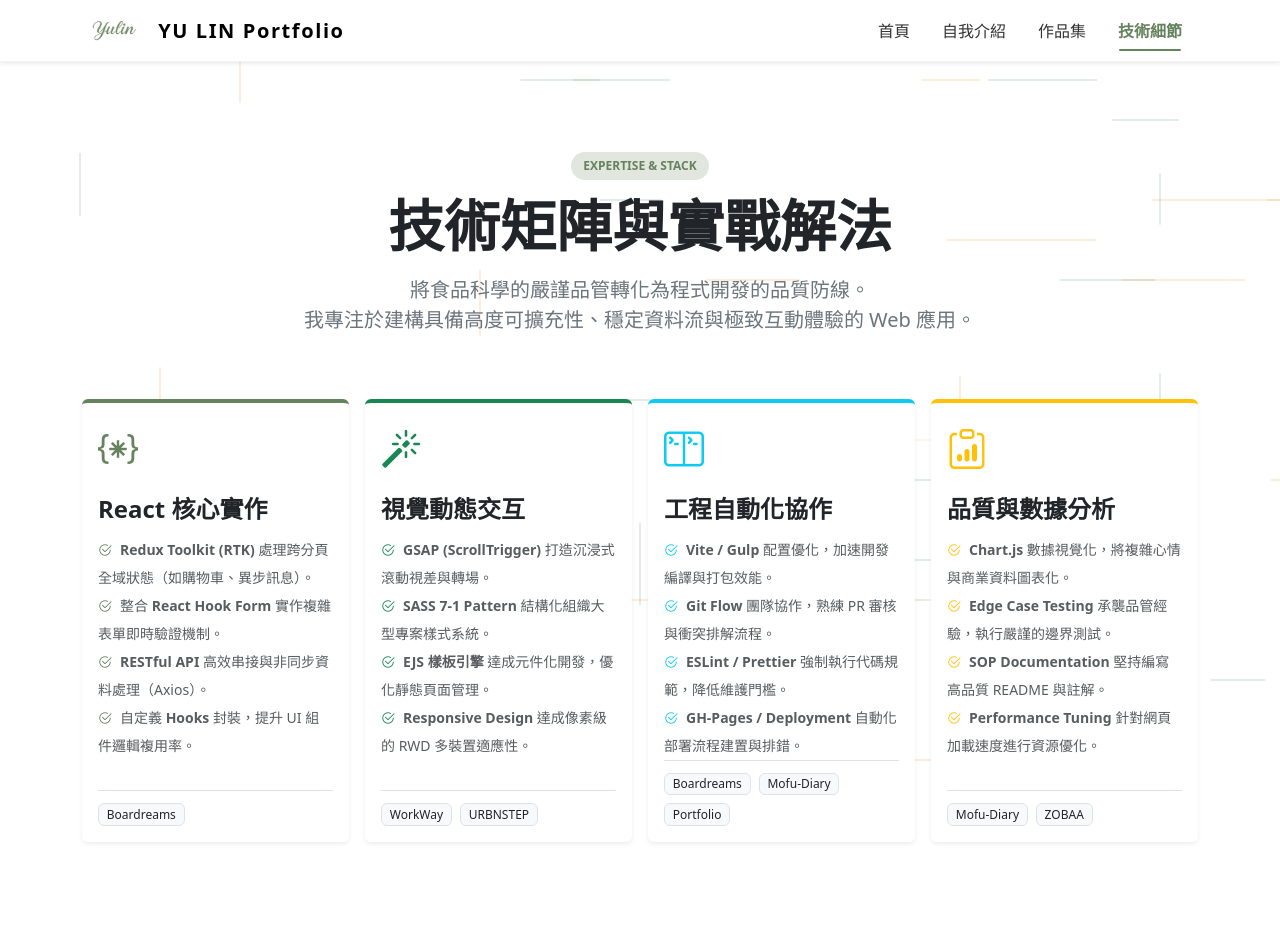
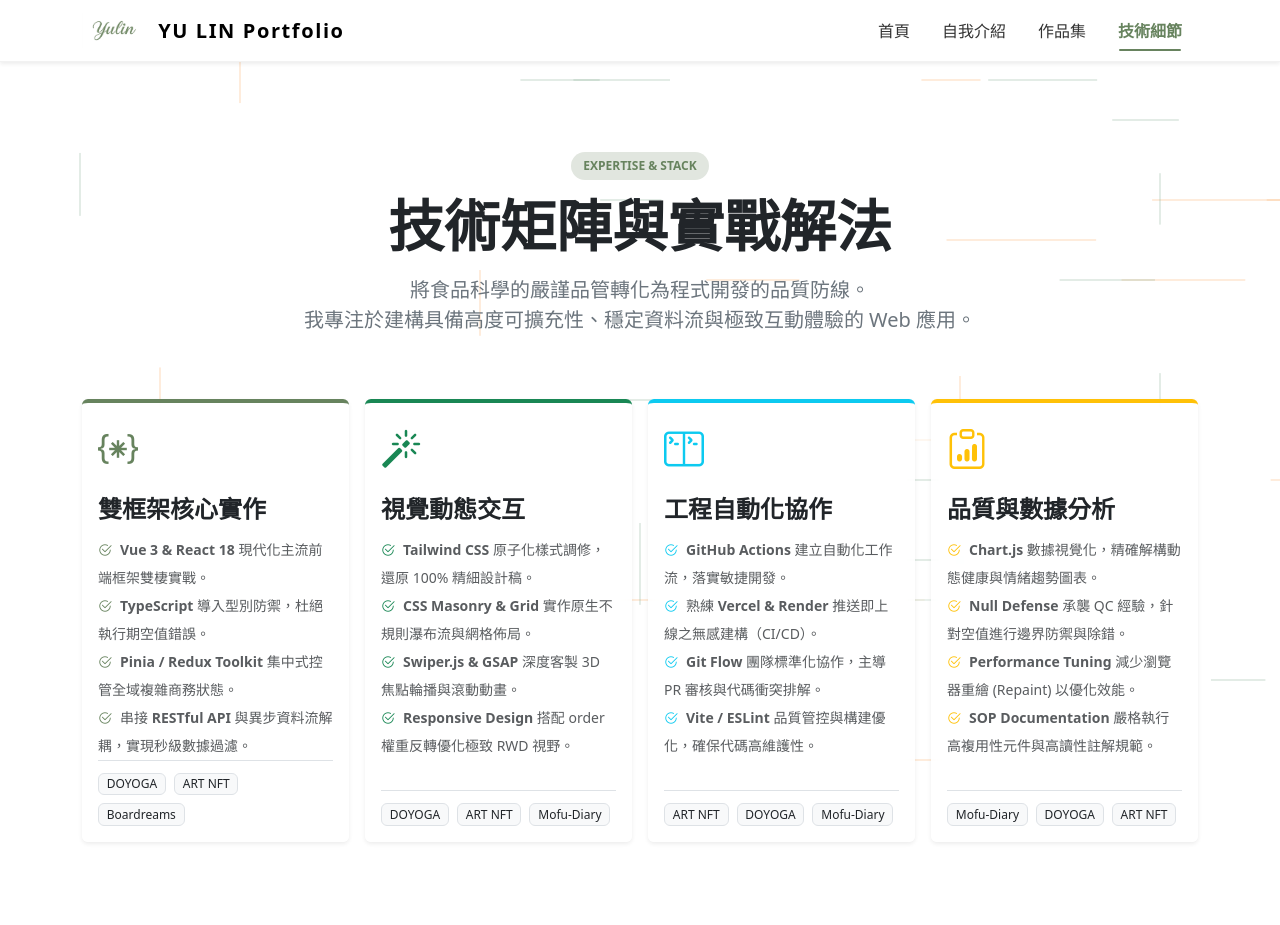
Before and after one commit to snoesugar/personal-portfolio-react, a React (Vite) app: page /#/skills in a window 1280 px wide. Shown: the top 925 px of the page. Built offline with nearby package versions, Linux system fonts and the light colour scheme.

Commit message:
feat: 更新技能與經驗描述，強調雙框架與強型別技術，增強可讀性與專業性

```diff
--- a/src/pages/About.jsx
+++ b/src/pages/About.jsx
@@ -347,45 +347,56 @@ const About = () => {
           </div>
 
           <div className="row g-4 tech-grid">
-            {/* 前端核心 */}
-            <div className="col-lg-4 tech-card">
+            {/* 雙框架與核心 */}
+            <div className="col-md-6 col-lg-3 tech-card">
               <div className="p-4 h-100 border-start border-4 border-primary bg-light shadow-sm">
-                <h5 className="fw-bold mb-3"><i className="bi bi-code-slash me-2"></i>前端核心開發</h5>
-                <ul className="list-unstyled small text-secondary lh-lg">
-                  <li><strong>語言與框架：</strong>React, JavaScript (ES6+), HTML5/CSS3</li>
-                  <li><strong>樣式與動態：</strong>SASS(SCSS), GSAP 高互動動畫</li>
-                  <li><strong>建置管理：</strong>Vite, Git/GitHub 版本控管</li>
+                <h5 className="fw-bold mb-3"><i className="bi bi-code-slash me-2"></i>雙框架核心開發</h5>
+                <ul className="list-unstyled small text-secondary lh-lg mb-0">
+                  <li><strong>核心語言：</strong>TypeScript, JavaScript (ES6+), HTML5/CSS3</li>
+                  <li><strong>雙現代框架：</strong>Vue 3 (Composition API), React 18</li>
+                  <li><strong>表單與驗證：</strong>VeeValidate, React Hook Form</li>
                 </ul>
               </div>
             </div>
 
-            {/* UI 實作 */}
-            <div className="col-lg-4 tech-card">
+            {/* 狀態與資料流 */}
+            <div className="col-md-6 col-lg-3 tech-card">
               <div className="p-4 h-100 border-start border-4 border-primary bg-light shadow-sm">
-                <h5 className="fw-bold mb-3"><i className="bi bi-layout-sidebar-inset me-2"></i>UI 互動與樣式</h5>
-                <ul className="list-unstyled small text-secondary lh-lg">
-                  <li><strong>CSS 體系：</strong>Bootstrap 5, Tailwind CSS</li>
-                  <li><strong>響應式設計：</strong>RWD 獨立切版與跨裝置優化</li>
-                  <li><strong>相容性處理：</strong>跨瀏覽器不穩定痛點調修</li>
+                <h5 className="fw-bold mb-3"><i className="bi bi-diagram-3-fill me-2"></i>狀態控管與異步資料</h5>
+                <ul className="list-unstyled small text-secondary lh-lg mb-0">
+                  <li><strong>全域狀態管理：</strong>Pinia, Redux Toolkit (RTK)</li>
+                  <li><strong>非同步資料流：</strong>RESTful API 串接, Axios</li>
+                  <li><strong>視圖解耦：</strong>Computed 響應式資料過濾, Custom Hooks 封裝</li>
                 </ul>
               </div>
             </div>
 
-            {/* 軟實力 */}
-            <div className="col-lg-4 tech-card">
+            {/* 樣式、動效與環境 */}
+            <div className="col-md-6 col-lg-3 tech-card">
               <div className="p-4 h-100 border-start border-4 border-primary bg-light shadow-sm">
-                <h5 className="fw-bold mb-3"><i className="bi bi-cpu-fill me-2"></i>軟實力與工程思維</h5>
-                <ul className="list-unstyled small text-secondary lh-lg">
-                  <li><strong>QA/QC 思維：</strong>邏輯除錯與邊界條件測試</li>
-                  <li><strong>跨部門轉譯：</strong>技術需求與非技術部門對接</li>
-                  <li><strong>SOP 化開發：</strong>確保代碼一致性與可維護性</li>
+                <h5 className="fw-bold mb-3"><i className="bi bi-layout-sidebar-inset me-2"></i>介面與自動化工程</h5>
+                <ul className="list-unstyled small text-secondary lh-lg mb-0">
+                  <li><strong>樣式與 RWD：</strong>Tailwind CSS, SCSS (7-1 Pattern/BEM)</li>
+                  <li><strong>互動媒體效果：</strong>Swiper.js, GSAP 滾動動畫, Chart.js</li>
+                  <li><strong>工程化與部署：</strong>Vite, Git Flow, CI/CD (GitHub Actions, Vercel)</li>
+                </ul>
+              </div>
+            </div>
+
+            {/* 軟實力與工程思維 */}
+            <div className="col-md-6 col-lg-3 tech-card">
+              <div className="p-4 h-100 border-start border-4 border-primary bg-light shadow-sm">
+                <h5 className="fw-bold mb-3"><i className="bi bi-cpu-fill me-2"></i>跨界思維與品管精神</h5>
+                <ul className="list-unstyled small text-secondary lh-lg mb-0">
+                  <li><strong>QC/R&D 除錯精神：</strong>嚴謹防線測試、初始路由空值（Null）防禦</li>
+                  <li><strong>商業敏銳度：</strong>超市運營邏輯轉譯、引導式 UI/UX 優化商務轉換</li>
+                  <li><strong>跨團隊溝通：</strong>技術負責人（主導 PR 審核）、跨部門需求精準對接</li>
                 </ul>
               </div>
             </div>
           </div>
         </div>
       </section>
-
       {/* --- Section 6: 具體事實 (專案成果) --- */}
       <section className="about-section py-9 container">
         <div className="text-center mb-6">
@@ -430,9 +441,23 @@ const About = () => {
                 我擅長將繁瑣的跨部門需求轉譯為簡潔的技術實現方案。曾面對麥當勞、全家等大客戶客訴處理的經歷，讓我成為開發團隊與客戶/設計師之間最穩定的橋樑。
               </p>
               <div className="d-flex flex-wrap justify-content-center gap-2">
-                {["React / Redux", "Vite / SCSS", "跨職能溝通", "系統化思考", "數據導向", "Git 衝突管理", "品質管理",
-                  "Debug 敏銳度", "SOP 文檔撰寫", "Git Version Control", "高品質代碼"].map(tag => (
-                  <span key={tag} className="badge skill-tag bg-white text-dark border px-4 py-2 rounded-pill shadow-sm">#{tag}</span>
+                {[
+                  "Vue 3 / React 18",
+                  "TypeScript 強型別",
+                  "Pinia / Redux Toolkit",
+                  "Tailwind / SCSS BEM",
+                  "Vite / GitHub Actions",
+                  "CI/CD 自動化部署",
+                  "SOP 規範主導",
+                  "Git Flow 衝突管理",
+                  "空值防禦 (Null Defense)",
+                  "數據視覺化",
+                  "引導式 UI/UX",
+                  "跨職能溝通轉譯"
+                ].map(tag => (
+                  <span key={tag} className="badge skill-tag bg-white text-dark border px-4 py-2 rounded-pill shadow-sm">
+                    #{tag}
+                  </span>
                 ))}
               </div>
             </div>
--- a/src/pages/Skills.jsx
+++ b/src/pages/Skills.jsx
@@ -187,74 +187,78 @@ const Skills = () => {
         {/* --- Grid: 四大核心領域 --- */}
         <div className="row g-4 tech-grid-container mb-12">
 
-          {/* 1. React 生態系與資料流 (Logic) */}
+          {/* 1. 雙框架生態系與強型別 (Logic) */}
           <div className="col-md-6 col-lg-3 tech-card-wrapper">
             <div className="card h-100 border-0 shadow-sm p-4 hover-lift border-top border-primary border-4">
               <div className="mb-4 text-primary"><i className="bi bi-braces-asterisk fs-1"></i></div>
-              <h4 className="fw-bold mb-3">React 核心實作</h4>
+              <h4 className="fw-bold mb-3">雙框架核心實作</h4>
               <ul className="list-unstyled mb-0 small text-muted lh-lg">
-                <li><i className="bi bi-check2-circle text-primary me-2"></i><strong>Redux Toolkit (RTK)</strong> 處理跨分頁全域狀態（如購物車、異步訊息）。</li>
-                <li><i className="bi bi-check2-circle text-primary me-2"></i>整合 <strong>React Hook Form</strong> 實作複雜表單即時驗證機制。</li>
-                <li><i className="bi bi-check2-circle text-primary me-2"></i><strong>RESTful API</strong> 高效串接與非同步資料處理（Axios）。</li>
-                <li><i className="bi bi-check2-circle text-primary me-2"></i>自定義 <strong>Hooks</strong> 封裝，提升 UI 組件邏輯複用率。</li>
+                <li><i className="bi bi-check2-circle text-primary me-2"></i><strong>Vue 3 & React 18</strong> 現代化主流前端框架雙棲實戰。</li>
+                <li><i className="bi bi-check2-circle text-primary me-2"></i><strong>TypeScript</strong> 導入型別防禦，杜絕執行期空值錯誤。</li>
+                <li><i className="bi bi-check2-circle text-primary me-2"></i><strong>Pinia / Redux Toolkit</strong> 集中式控管全域複雜商務狀態。</li>
+                <li><i className="bi bi-check2-circle text-primary me-2"></i>串接 <strong>RESTful API</strong> 與異步資料流解耦，實現秒級數據過濾。</li>
               </ul>
-              <div className="d-flex gap-2 mt-auto pt-3 border-top">
+              <div className="d-flex gap-2 flex-wrap mt-auto pt-3 border-top">
+                <span className="badge bg-light text-dark fw-normal border">DOYOGA</span>
+                <span className="badge bg-light text-dark fw-normal border">ART NFT</span>
                 <span className="badge bg-light text-dark fw-normal border">Boardreams</span>
               </div>
             </div>
           </div>
 
-          {/* 2. 視覺美學與動態交互 (UX/UI) */}
+          {/* 2. 視覺美學與現代樣式 (UX/UI) */}
           <div className="col-md-6 col-lg-3 tech-card-wrapper">
             <div className="card h-100 border-0 shadow-sm p-4 hover-lift border-top border-success border-4">
               <div className="mb-4 text-success"><i className="bi bi-magic fs-1"></i></div>
               <h4 className="fw-bold mb-3">視覺動態交互</h4>
               <ul className="list-unstyled mb-0 small text-muted lh-lg">
-                <li><i className="bi bi-check2-circle text-success me-2"></i><strong>GSAP (ScrollTrigger)</strong> 打造沉浸式滾動視差與轉場。</li>
-                <li><i className="bi bi-check2-circle text-success me-2"></i><strong>SASS 7-1 Pattern</strong> 結構化組織大型專案樣式系統。</li>
-                <li><i className="bi bi-check2-circle text-success me-2"></i><strong>EJS 樣板引擎</strong> 達成元件化開發，優化靜態頁面管理。</li>
-                <li><i className="bi bi-check2-circle text-success me-2"></i><strong>Responsive Design</strong> 達成像素級的 RWD 多裝置適應性。</li>
+                <li><i className="bi bi-check2-circle text-success me-2"></i><strong>Tailwind CSS</strong> 原子化樣式調修，還原 100% 精細設計稿。</li>
+                <li><i className="bi bi-check2-circle text-success me-2"></i><strong>CSS Masonry & Grid</strong> 實作原生不規則瀑布流與網格佈局。</li>
+                <li><i className="bi bi-check2-circle text-success me-2"></i><strong>Swiper.js & GSAP</strong> 深度客製 3D 焦點輪播與滾動動畫。</li>
+                <li><i className="bi bi-check2-circle text-success me-2"></i><strong>Responsive Design</strong> 搭配 order 權重反轉優化極致 RWD 視野。</li>
               </ul>
-              <div className="d-flex gap-2 mt-auto pt-3 border-top">
-                <span className="badge bg-light text-dark fw-normal border">WorkWay</span>
-                <span className="badge bg-light text-dark fw-normal border">URBNSTEP</span>
+              <div className="d-flex gap-2 flex-wrap mt-auto pt-3 border-top">
+                <span className="badge bg-light text-dark fw-normal border">DOYOGA</span>
+                <span className="badge bg-light text-dark fw-normal border">ART NFT</span>
+                <span className="badge bg-light text-dark fw-normal border">Mofu-Diary</span>
               </div>
             </div>
           </div>
 
-          {/* 3. 工程自動化與協作 (DevOps) */}
+          {/* 3. 工程自動化與團隊協作 (DevOps) */}
           <div className="col-md-6 col-lg-3 tech-card-wrapper">
             <div className="card h-100 border-0 shadow-sm p-4 hover-lift border-top border-info border-4">
               <div className="mb-4 text-info"><i className="bi bi-terminal-split fs-1"></i></div>
               <h4 className="fw-bold mb-3">工程自動化協作</h4>
               <ul className="list-unstyled mb-0 small text-muted lh-lg">
-                <li><i className="bi bi-check2-circle text-info me-2"></i><strong>Vite / Gulp</strong> 配置優化，加速開發編譯與打包效能。</li>
-                <li><i className="bi bi-check2-circle text-info me-2"></i><strong>Git Flow</strong> 團隊協作，熟練 PR 審核與衝突排解流程。</li>
-                <li><i className="bi bi-check2-circle text-info me-2"></i><strong>ESLint / Prettier</strong> 強制執行代碼規範，降低維護門檻。</li>
-                <li><i className="bi bi-check2-circle text-info me-2"></i><strong>GH-Pages / Deployment</strong> 自動化部署流程建置與排錯。</li>
+                <li><i className="bi bi-check2-circle text-info me-2"></i><strong>GitHub Actions</strong> 建立自動化工作流，落實敏捷開發。</li>
+                <li><i className="bi bi-check2-circle text-info me-2"></i>熟練 <strong>Vercel & Render</strong> 推送即上線之無感建構（CI/CD）。</li>
+                <li><i className="bi bi-check2-circle text-info me-2"></i><strong>Git Flow</strong> 團隊標準化協作，主導 PR 審核與代碼衝突排解。</li>
+                <li><i className="bi bi-check2-circle text-info me-2"></i><strong>Vite / ESLint</strong> 品質管控與構建優化，確保代碼高維護性。</li>
               </ul>
               <div className="d-flex gap-2 flex-wrap mt-auto pt-3 border-top">
-                <span className="badge bg-light text-dark fw-normal border">Boardreams</span>
+                <span className="badge bg-light text-dark fw-normal border">ART NFT</span>
+                <span className="badge bg-light text-dark fw-normal border">DOYOGA</span>
                 <span className="badge bg-light text-dark fw-normal border">Mofu-Diary</span>
-                <span className="badge bg-light text-dark fw-normal border">Portfolio</span>
               </div>
             </div>
           </div>
 
-          {/* 4. 資料分析與品質控管 (QA/QC) */}
+          {/* 4. 資料分析與品管除錯 (QA/QC) */}
           <div className="col-md-6 col-lg-3 tech-card-wrapper">
             <div className="card h-100 border-0 shadow-sm p-4 hover-lift border-top border-warning border-4">
               <div className="mb-4 text-warning"><i className="bi bi-clipboard-data fs-1"></i></div>
               <h4 className="fw-bold mb-3">品質與數據分析</h4>
               <ul className="list-unstyled mb-0 small text-muted lh-lg">
-                <li><i className="bi bi-check2-circle text-warning me-2"></i><strong>Chart.js</strong> 數據視覺化，將複雜心情與商業資料圖表化。</li>
-                <li><i className="bi bi-check2-circle text-warning me-2"></i><strong>Edge Case Testing</strong> 承襲品管經驗，執行嚴謹的邊界測試。</li>
-                <li><i className="bi bi-check2-circle text-warning me-2"></i><strong>SOP Documentation</strong> 堅持編寫高品質 README 與註解。</li>
-                <li><i className="bi bi-check2-circle text-warning me-2"></i><strong>Performance Tuning</strong> 針對網頁加載速度進行資源優化。</li>
+                <li><i className="bi bi-check2-circle text-warning me-2"></i><strong>Chart.js</strong> 數據視覺化，精確解構動態健康與情緒趨勢圖表。</li>
+                <li><i className="bi bi-check2-circle text-warning me-2"></i><strong>Null Defense</strong> 承襲 QC 經驗，針對空值進行邊界防禦與除錯。</li>
+                <li><i className="bi bi-check2-circle text-warning me-2"></i><strong>Performance Tuning</strong> 減少瀏覽器重繪 (Repaint) 以優化效能。</li>
+                <li><i className="bi bi-check2-circle text-warning me-2"></i><strong>SOP Documentation</strong> 嚴格執行高複用性元件與高讀性註解規範。</li>
               </ul>
-              <div className="d-flex gap-2 mt-auto pt-3 border-top">
+              <div className="d-flex gap-2 flex-wrap mt-auto pt-3 border-top">
                 <span className="badge bg-light text-dark fw-normal border">Mofu-Diary</span>
-                <span className="badge bg-light text-dark fw-normal border">ZOBAA</span>
+                <span className="badge bg-light text-dark fw-normal border">DOYOGA</span>
+                <span className="badge bg-light text-dark fw-normal border">ART NFT</span>
               </div>
             </div>
           </div>
@@ -342,7 +346,7 @@ const Skills = () => {
             </div>
             <div className="col-lg-4 text-lg-end mt-4 mt-lg-0">
               <Link to="/portfolio" className="btn btn-primary btn-lg rounded-pill px-5 py-3 fw-bold transition-all">
-                檢視 6 大實戰成果 <i className="bi bi-arrow-right ms-2"></i>
+                檢視 8 大實戰成果 <i className="bi bi-arrow-right ms-2"></i>
               </Link>
             </div>
           </div>
```
